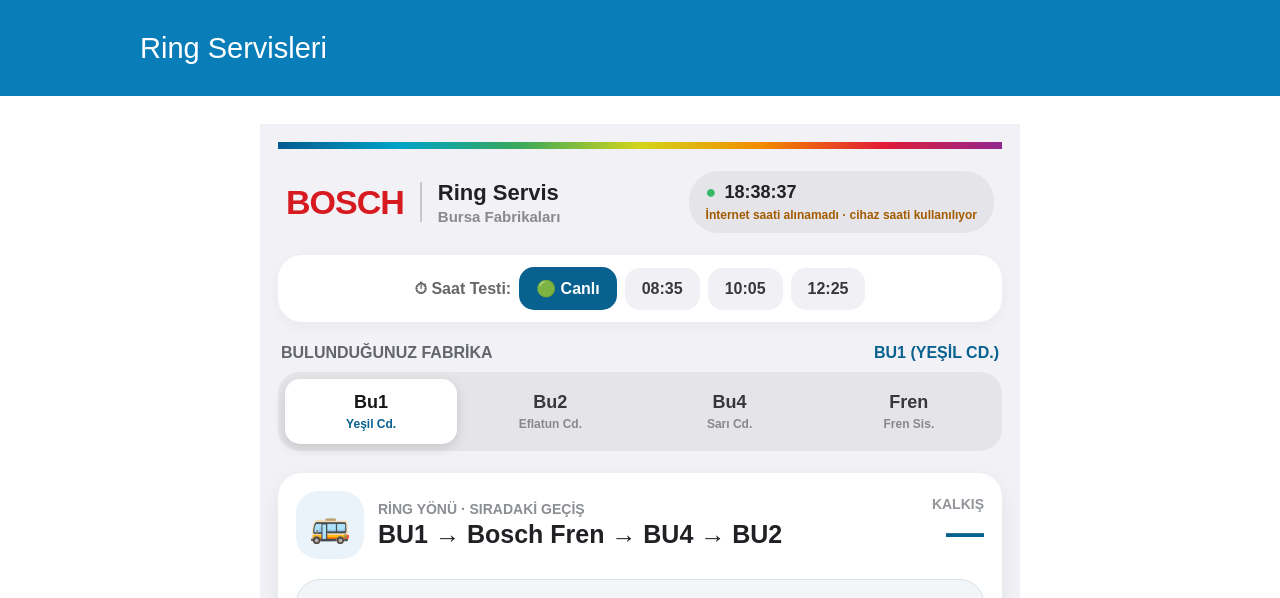
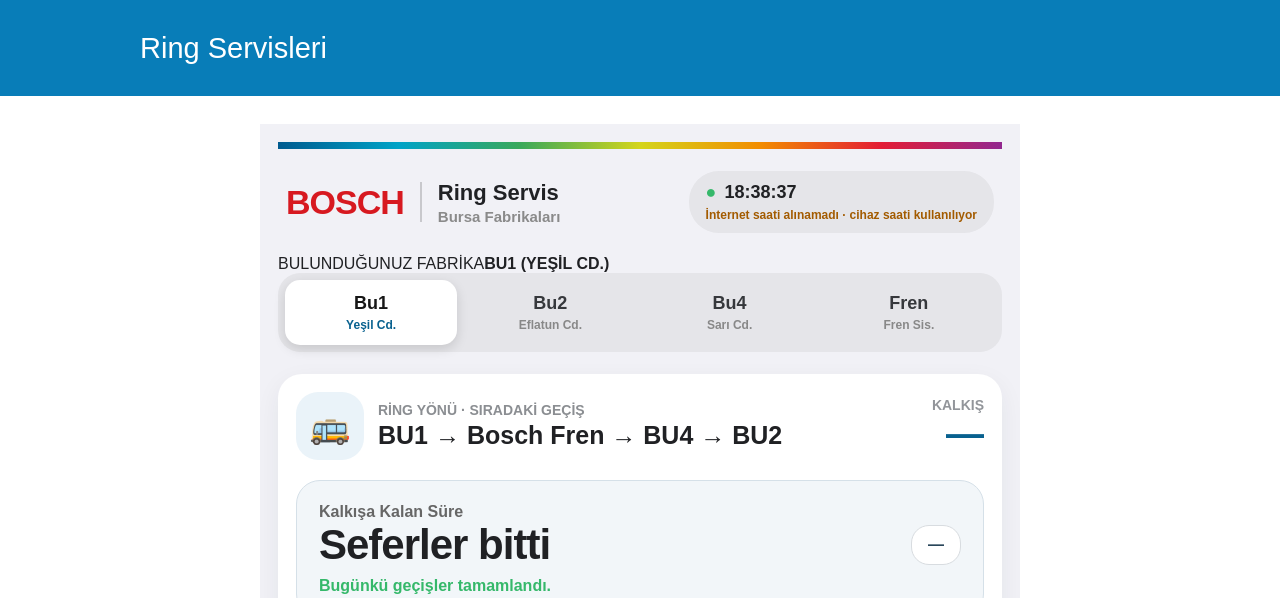
Before and after one commit to muratsert1-sys/Ring-servis-saatleri, a plain HTML site: page bosch_ring_servisleri.html in a window 1280 px wide. Shown: the top 598 px of the page. Drawn offline with nearby package versions, Linux system fonts and the light colour scheme; no server answers.

Commit message:
bosch_ring_servisleri.html

```diff
--- a/bosch_ring_servisleri.html
+++ b/bosch_ring_servisleri.html
@@ -14,13 +14,11 @@
 .rainbow{height:7px;background:linear-gradient(90deg,#005b8f,#00a3c7,#39a85b,#d4d51b,#f28c00,#e31c35,#92278f);margin:0 0 22px}
 .brand{display:flex;align-items:center;gap:16px;margin:0 8px 22px}.bosch{font-size:34px;font-weight:800;color:#d71920;letter-spacing:-1px}.brandline{height:40px;border-left:2px solid #c8c8cc}.brandname{font-size:22px;font-weight:700}.sub{font-size:15px;color:#8a8a8a;font-weight:600;margin-top:2px}.clock{margin-left:auto;background:#e5e5e9;border-radius:30px;padding:11px 17px;font-size:18px;font-weight:700;white-space:nowrap}.dot{color:var(--green);margin-right:8px}
 .panel{background:#fff;border-radius:24px;padding:18px;margin-bottom:18px;box-shadow:0 8px 24px #182b4410}
-.segment{display:flex;gap:8px;align-items:center;justify-content:center;flex-wrap:wrap;border-radius:24px;background:#fff;padding:12px;margin-bottom:22px;box-shadow:0 4px 15px #0000000a}.segment button,.factory button,.day button{border:0;border-radius:15px;padding:12px 17px;background:#f1f1f5;color:#36383c;font-weight:700;font-size:16px;cursor:pointer}.segment button.active,.factory button.active,.day button.active{background:var(--blue);color:#fff}
-.sectionhead{display:flex;justify-content:space-between;align-items:center;color:#62656b;font-weight:800;margin:12px 3px 10px}.sectionhead strong{color:var(--blue)}
-.factory{display:grid;grid-template-columns:repeat(4,1fr);gap:7px;background:#e5e5e9;padding:7px;border-radius:22px;margin-bottom:22px}.factory button{background:transparent;padding:13px 4px;font-size:18px}.factory small{display:block;font-size:12px;color:#888;margin-top:4px}.factory button.active{background:#fff;color:#171717;box-shadow:0 4px 12px #0002}.factory button.active small{color:var(--blue)}
+.factory{display:grid;grid-template-columns:repeat(4,1fr);gap:7px;background:#e5e5e9;padding:7px;border-radius:22px;margin-bottom:22px}.factory button{background:transparent;padding:13px 4px;font-size:18px;font-weight:700;color:#36383c;cursor:pointer;border:0;border-radius:15px}.factory small{display:block;font-size:12px;color:#888;margin-top:4px}.factory button.active{background:#fff;color:#171717;box-shadow:0 4px 12px #0002}.factory button.active small{color:var(--blue)}
 .routehead{display:flex;align-items:center;gap:14px}.busicon{width:68px;height:68px;border-radius:22px;background:#eaf3f9;display:grid;place-items:center;font-size:34px}.routeinfo{flex:1}.eyebrow{font-size:14px;color:#8b8e92;font-weight:800}.route{font-size:25px;font-weight:800;margin-top:3px}.depart{text-align:right}.depart span{display:block;color:#92959a;font-size:14px;font-weight:800}.depart strong{font-size:38px;color:var(--blue)}
 .countbox{margin-top:20px;background:#f2f6f9;border:1px solid #d5e0e8;border-radius:24px;padding:22px}.countlabel{font-weight:700;color:#666}.countrow{display:flex;justify-content:space-between;align-items:center;gap:10px;flex-wrap:wrap}.count{font-size:42px;font-weight:800;letter-spacing:-1px}.trip{border:1px solid #d8dce0;border-radius:18px;padding:10px 16px;background:#fff;font-weight:700;color:#29465a}.status{margin-top:8px;color:var(--green);font-weight:700}.stops{display:flex;align-items:center;gap:8px;flex-wrap:wrap;margin-top:22px}.stop{padding:11px 14px;border-radius:15px;background:#f0f0f4;font-weight:700}.stop.first{background:var(--blue);color:white}.stop.last{background:#e8f5e9;color:#387b43}.arrow{color:#999}
 .advice{font-size:16px;line-height:1.5}.advice strong{color:var(--blue)}.metrics{display:grid;grid-template-columns:repeat(3,1fr);gap:8px;margin-top:16px}.metric{background:#f7f8fa;border-radius:16px;padding:12px;text-align:center}.metric span{display:block;color:#999;font-size:12px;font-weight:700}.metric b{display:block;margin-top:4px}
-.day{display:flex;gap:8px;margin-bottom:15px}.day button{flex:1}
+.day{display:flex;gap:8px;margin-bottom:15px}.day button{border:0;border-radius:15px;padding:12px 17px;background:#f1f1f5;color:#36383c;font-weight:700;font-size:16px;cursor:pointer;flex:1}.day button.active{background:var(--blue);color:#fff}
 .list{padding:0;overflow:hidden}.row{display:flex;align-items:center;gap:14px;padding:16px 18px;border-bottom:1px solid #eee}.row:last-child{border-bottom:0}.timepill{background:#eaf3f9;color:var(--blue);font-size:20px;font-weight:800;padding:10px 13px;border-radius:14px;min-width:76px;text-align:center}.rowmain{flex:1}.rowroute{font-size:19px;font-weight:800}.rowdesc{color:#888;font-size:14px;margin-top:4px}.rowstate{color:var(--blue);font-weight:800;font-size:14px;text-align:right}.row.next{background:#eef6ff;border-left:7px solid var(--blue)}.row.past{opacity:.48}
 .note{font-size:12px;color:#85888d;line-height:1.5;margin:15px 4px}.error{color:#a35b00;font-size:12px;margin-top:5px}
 .mapwrap{height:390px;border-radius:18px;overflow:hidden;background:#e9eef1;position:relative}.mapmeta{display:flex;justify-content:space-between;gap:10px;flex-wrap:wrap;margin:0 2px 12px;color:#66717a;font-size:13px}.mapmeta b{color:var(--blue)}#ringMap{height:100%;width:100%}.vehicle-marker{background:transparent;border:0}.van{width:66px;height:38px;filter:drop-shadow(0 2px 3px #0005)}.leaflet-popup-content{font-weight:700}.maplegend{display:flex;gap:14px;flex-wrap:wrap;margin-top:10px;font-size:12px;color:#69737b}.maplegend span{display:flex;align-items:center;gap:6px}.legend-dot{width:10px;height:10px;border-radius:50%;background:#087db8;display:inline-block}.legend-line{width:18px;height:3px;background:#087db8;display:inline-block}
@@ -32,7 +30,7 @@
 <main class="wrap">
 <div class="rainbow"></div>
 <div class="brand"><div class="bosch">BOSCH</div><div class="brandline"></div><div><div class="brandname">Ring Servis</div><div class="sub">Bursa Fabrikaları</div></div><div class="clock"><span class="dot">●</span><span id="clock">Saat alınıyor…</span><div id="sync" class="error"></div></div></div>
-<div class="segment"><b style="color:#666">⏱ Saat Testi:</b><button class="active" id="liveBtn">🟢 Canlı</button><button data-test="08:35">08:35</button><button data-test="10:05">10:05</button><button data-test="12:25">12:25</button></div>
+
 <div class="sectionhead"><span>BULUNDUĞUNUZ FABRİKA</span><strong id="factoryLabel">BU1 (YEŞİL CD.)</strong></div>
 <div class="factory" id="factories">
 <button data-factory="BU1" class="active">Bu1<small>Yeşil Cd.</small></button>
@@ -40,18 +38,24 @@
 <button data-factory="BU4">Bu4<small>Sarı Cd.</small></button>
 <button data-factory="FREN">Fren<small>Fren Sis.</small></button>
 </div>
+
 <section class="panel">
 <div class="routehead"><div class="busicon">🚌</div><div class="routeinfo"><div class="eyebrow" id="routeEyebrow">BU1 ÇIKIŞLI SIRADAKİ RİNG</div><div class="route" id="routeText">Bu1 → Bu4 → Bu2</div></div><div class="depart"><span>KALKIŞ</span><strong id="departTime">--:--</strong></div></div>
 <div class="countbox"><div class="countlabel">Kalkışa Kalan Süre</div><div class="countrow"><div class="count" id="countdown">-- dk -- sn</div><div class="trip" id="tripNo">Sefer #—</div></div><div class="status" id="status">● Saat senkronizasyonu bekleniyor</div></div>
 <div class="eyebrow" style="margin-top:22px">GÜZERGÂH DURAKLARI</div><div class="stops" id="stops"><span class="stop first">Bu1 (Kalkış)</span><span class="arrow">›</span><span class="stop">Bu4 Fabrikası</span><span class="arrow">›</span><span class="stop last">Bu2 (Son Durak)</span></div>
 </section>
+
 <section class="panel"><div style="font-size:19px;font-weight:800;margin-bottom:12px">🗺️ Canlı Ring Haritası</div><div class="mapmeta"><span id="mapStatus">Harita yükleniyor…</span><b>UZTUR · 27 kişilik midibüs</b></div><div class="mapwrap"><div id="ringMap"></div></div><div class="maplegend"><span><i class="legend-dot"></i> Fabrika / durak</span><span><i class="legend-line"></i> Ring güzergâhı</span><span>🚐 Araç BU1/BU2’de bekler; BU4/Fren’de durmadan yolcu alır</span></div></section>
+
 <section class="panel"><div style="font-size:19px;font-weight:800">✨ Akıllı Ring Tavsiyesi</div><p class="advice" id="advice">Bir sonraki servis bilgisi hesaplanıyor.</p><div class="metrics"><div class="metric"><span>Yürüme Süresi</span><b id="walk">~3 dk</b></div><div class="metric"><span>Tahmini Doluluk</span><b>Rahat (bilgi yok)</b></div><div class="metric"><span>Çıkış Zamanı</span><b id="leave">--:--</b></div></div></section>
+
 <div class="sectionhead"><span id="listTitle">BU1 GÜNLÜK SEFERLERİ</span><strong id="tripCount">12 SEFER</strong></div>
 <div class="day"><button class="active" data-day="weekday">Hafta içi</button><button data-day="saturday">Cumartesi</button></div>
 <div class="panel list" id="schedule"></div>
+
 <p class="note">Saatler paylaşılan servis tarifesidir. Pazar günü servis yoktur. Güzergâh: BU1 → Bosch Fren (4 dk) → BU4 (4 dk) → BU2 (2 dk); dönüş BU2 → BU4 (2 dk) → Bosch Fren (4 dk) → BU1 (4 dk). Bosch Fren ayrı kalkış tarifesi olmayan, ringin yolcu aldığı ara duraktır. Harita yol çizgisi OpenStreetMap/OSRM verisiyle oluşturulur; araç animasyonu tarifedeki saatlere göre ilerler.</p>
 </main>
+
 <script src="https://unpkg.com/leaflet@1.9.4/dist/leaflet.js"></script>
 <script>
 const weekday={BU1:["07:55","08:40","09:25","10:10","11:00","11:45","12:30","13:40","14:20","15:05","15:55","16:40"],BU2:["08:20","09:05","09:50","10:40","11:25","12:10","12:50","14:00","14:45","15:30","16:20","17:17"]};
@@ -59,9 +63,11 @@ const saturday={BU1:["07:55","08:55","09:55","10:55","11:55","13:55","14:55"],BU
 const places={BU1:{name:"BU1 · Yeşil Cd.",lat:40.246077,lng:28.949411},FREN:{name:"Bosch Fren",lat:40.242464,lng:28.959316},BU4:{name:"BU4 · Sarı Cd.",lat:40.232127,lng:28.949572},BU2:{name:"BU2 · Eflatun Cd.",lat:40.232092,lng:28.945769}};
 const forward=["BU1","FREN","BU4","BU2"],reverse=["BU2","BU4","FREN","BU1"];
 const legMinutes={"BU1-FREN":4,"FREN-BU4":4,"BU4-BU2":2,"BU2-BU4":2,"BU4-FREN":4,"FREN-BU1":4};
-let factory="BU1",day="weekday",serverNow=null,serverPerf=0,testTime=null,map=null,vehicleMarker=null,routeLayers=[],routePaths={},mapReady=false;
+
+let factory="BU1",day="weekday",serverNow=null,serverPerf=0,map=null,vehicleMarker=null,routeLayers=[],routePaths={},mapReady=false;
 const $=id=>document.getElementById(id);
-function current(){return testTime!==null?testTime:serverNow===null?Date.now():serverNow+(performance.now()-serverPerf)}
+
+function current(){return serverNow===null?Date.now():serverNow+(performance.now()-serverPerf)}
 function fmt(ms){return new Date(ms).toLocaleTimeString("tr-TR",{timeZone:"Europe/Istanbul",hour:"2-digit",minute:"2-digit",second:"2-digit",hour12:false})}
 function getLocalParts(ms){const p=new Intl.DateTimeFormat("en-GB",{timeZone:"Europe/Istanbul",year:"numeric",month:"2-digit",day:"2-digit",hour:"2-digit",minute:"2-digit",second:"2-digit",hourCycle:"h23"}).formatToParts(new Date(ms));return Object.fromEntries(p.map(x=>[x.type,x.value]));}
 function secOfDay(ms){const p=getLocalParts(ms);return +p.hour*3600 + +p.minute*60 + +p.second;}
@@ -71,6 +77,7 @@ function makeTrips(now){const sch=todaySchedules(),trips=[];for(const dir of ["B
 function tripDuration(trip){return trip.route.slice(0,-1).reduce((n,a,i)=>n+legMinutes[a+"-"+trip.route[i+1]],0)}
 function eventList(now){const trips=makeTrips(now),events=[];for(const tr of trips){let offset=0;tr.route.forEach((code,i)=>{if(code===factory)events.push({time:tr.start+offset*60000,trip:tr,code,offset});if(i<tr.route.length-1)offset+=legMinutes[code+"-"+tr.route[i+1]];});}return events.sort((a,b)=>a.time-b.time)}
 function routeInfo(event){const r=event?.trip.route|| (factory==="BU2"?reverse:forward);return {from:r[0],to:r[r.length-1],text:r.map(x=>x==="FREN"?"Bosch Fren":x).join(" → "),route:r}}
+
 function render(){
  const now=current(),p=getLocalParts(now),weekdayName=new Date(now).toLocaleDateString("en-US",{timeZone:"Europe/Istanbul",weekday:"long"}),isSunday=weekdayName==="Sunday";
  const events=eventList(now),sec=secOfDay(now),upcoming=events.findIndex(e=>e.time>=now),next=upcoming>=0?events[upcoming]:null,info=routeInfo(next||events[0]);
@@ -86,13 +93,18 @@ function render(){
  $("schedule").innerHTML=events.map((e,i)=>{const t=fmt(e.time).slice(0,5),isNext=next===e,cls="row"+(isNext?" next":e.time<now?" past":""),direction=e.trip.dir==="BU1"?"BU1 → BU2":"BU2 → BU1";return `<div class="${cls}"><div class="timepill">${t}</div><div class="rowmain"><div class="rowroute">${direction}</div><div class="rowdesc">Sefer #${e.trip.index} · ${factory==="FREN"?"Bosch Fren geçişi":factory==="BU4"?"BU4 geçişi":"Kalkış"}</div></div><div class="rowstate">${isNext?"● Sıradaki":e.time<now?"Geçti":""}</div></div>`}).join("");
  $("clock").textContent=fmt(now);updateVehicle(now);
 }
+
 function initMap(){if(!window.L){$("mapStatus").textContent="Harita kütüphanesi yüklenemedi. İnternet bağlantısını kontrol edin.";return;}map=L.map("ringMap",{scrollWheelZoom:false}).setView([40.2394,28.9525],14);L.tileLayer("https://{s}.tile.openstreetmap.org/{z}/{x}/{y}.png",{maxZoom:19,attribution:'&copy; <a href="https://www.openstreetmap.org/copyright">OpenStreetMap</a>'}).addTo(map);
  Object.entries(places).forEach(([code,v])=>{const marker=L.circleMarker([v.lat,v.lng],{radius:7,color:"#fff",weight:2,fillColor:"#087db8",fillOpacity:1}).addTo(map);marker.bindPopup(`<b>${v.name}</b>`);});
  const svg=`<svg class="van" viewBox="0 0 120 68" xmlns="http://www.w3.org/2000/svg"><rect x="5" y="9" width="108" height="45" rx="10" fill="#fff" stroke="#253746" stroke-width="3"/><path d="M15 15h80q9 0 9 8v12H15z" fill="#cfe8f5" stroke="#7c9aaa" stroke-width="1.5"/><path d="M19 18h22v14H19zm27 0h22v14H46zm27 0h22v14H73z" fill="#6e9caf"/><text x="57" y="46" text-anchor="middle" font-size="13" font-weight="900" fill="#08618f">UZTUR</text><circle cx="29" cy="55" r="9" fill="#25313b"/><circle cx="90" cy="55" r="9" fill="#25313b"/><circle cx="29" cy="55" r="4" fill="#cbd5dc"/><circle cx="90" cy="55" r="4" fill="#cbd5dc"/></svg>`;
  vehicleMarker=L.marker([places.BU1.lat,places.BU1.lng],{icon:L.divIcon({className:"vehicle-marker",html:svg,iconSize:[66,38],iconAnchor:[33,19]}),zIndexOffset:1000}).addTo(map).bindPopup("UZTUR · 27 kişilik ring midibüsü");mapReady=true;loadRoutes();}
+
 async function getRoute(a,b){const key=a+"-"+b;if(routePaths[key])return routePaths[key];const A=places[a],B=places[b];try{const url=`https://router.project-osrm.org/route/v1/driving/${A.lng},${A.lat};${B.lng},${B.lat}?overview=full&geometries=geojson`;const r=await fetch(url);if(!r.ok)throw Error();const j=await r.json();if(!j.routes?.[0])throw Error();routePaths[key]=j.routes[0].geometry.coordinates.map(c=>L.latLng(c[1],c[0]));}catch(e){routePaths[key]=[L.latLng(A.lat,A.lng),L.latLng(B.lat,B.lng)];}return routePaths[key];}
+
 async function loadRoutes(){const needed=["BU1-FREN","FREN-BU4","BU4-BU2","BU2-BU4","BU4-FREN","FREN-BU1"];for(const key of needed){const [a,b]=key.split("-");const path=await getRoute(a,b);const line=L.polyline(path,{color:"#087db8",weight:4,opacity:.78}).addTo(map);routeLayers.push(line);}const bounds=L.latLngBounds(Object.values(places).map(x=>[x.lat,x.lng]));map.fitBounds(bounds.pad(.2));$("mapStatus").textContent="Güzergâh yüklendi · araç konumu tarife saatine göre güncellenir";updateVehicle(current());}
+
 function pointAlong(path,f){if(!path?.length)return null;if(path.length===1)return path[0];let lengths=[],total=0;for(let i=1;i<path.length;i++){const d=path[i-1].distanceTo(path[i]);lengths.push(d);total+=d;}let target=Math.max(0,Math.min(1,f))*total;for(let i=0;i<lengths.length;i++){if(target<=lengths[i])return L.latLng(path[i].lat+(path[i+1].lat-path[i].lat)*(target/lengths[i]),path[i].lng+(path[i+1].lng-path[i].lng)*(target/lengths[i]));target-=lengths[i];}return path[path.length-1];}
+
 function updateVehicle(now){
  if(!mapReady||!vehicleMarker)return;
  const trips=makeTrips(now);
@@ -113,7 +125,6 @@ function updateVehicle(now){
   $("mapStatus").textContent=`UZTUR hareket halinde · ${a==="FREN"?"Bosch Fren":a} → ${b==="FREN"?"Bosch Fren":b} · ara durakta beklemeden devam ediyor`;
   return;
  }
- // Seferler arasında araç terminalde bekler; ara duraklarda bekleme yapılmaz.
  const completed=trips.filter(tr=>now>=tr.start+tripDuration(tr)*60000).slice(-1)[0];
  if(completed){
   const terminal=completed.route[completed.route.length-1],v=places[terminal];
@@ -131,11 +142,29 @@ function updateVehicle(now){
   $("mapStatus").textContent="Bugünkü ring seferleri tamamlandı";
  }
 }
-async function sync(){const endpoints=[async()=>{const r=await fetch("https://timeapi.io/api/Time/current/zone?timeZone=UTC",{cache:"no-store"});if(!r.ok)throw 0;const v=(await r.json()).dateTime;return Date.parse(/[zZ]|[+-]\d\d:\d\d$/.test(v)?v:v+"Z")},async()=>{const r=await fetch("https://worldtimeapi.org/api/timezone/Europe/Istanbul",{cache:"no-store"});if(!r.ok)throw 0;return Date.parse((await r.json()).utc_datetime)}];for(const get of endpoints){try{const before=performance.now(),ts=await get(),after=performance.now();if(!Number.isFinite(ts))continue;serverNow=ts+(after-before)/2;serverPerf=after;const wd=new Date(serverNow).toLocaleDateString("en-US",{timeZone:"Europe/Istanbul",weekday:"long"});if(!window.dayWasChosen){day=wd==="Saturday"?"saturday":"weekday";document.querySelectorAll("[data-day]").forEach(x=>x.classList.toggle("active",x.dataset.day===day));}$("sync").textContent="İnternet saati senkronize";render();return}catch(e){}}$("sync").textContent="İnternet saati alınamadı · cihaz saati kullanılıyor";serverNow=Date.now();serverPerf=performance.now();render();}
+
+async function sync(){
+ const endpoints=[
+  async()=>{const r=await fetch("https://timeapi.io/api/Time/current/zone?timeZone=UTC",{cache:"no-store"});if(!r.ok)throw 0;const v=(await r.json()).dateTime;return Date.parse(/[zZ]|[+-]\d\d:\d\d$/.test(v)?v:v+"Z")},
+  async()=>{const r=await fetch("https://worldtimeapi.org/api/timezone/Europe/Istanbul",{cache:"no-store"});if(!r.ok)throw 0;return Date.parse((await r.json()).utc_datetime)}
+ ];
+ for(const get of endpoints){
+  try{
+   const before=performance.now(),ts=await get(),after=performance.now();
+   if(!Number.isFinite(ts))continue;
+   serverNow=ts+(after-before)/2;serverPerf=after;
+   const wd=new Date(serverNow).toLocaleDateString("en-US",{timeZone:"Europe/Istanbul",weekday:"long"});
+   if(!window.dayWasChosen){day=wd==="Saturday"?"saturday":"weekday";document.querySelectorAll("[data-day]").forEach(x=>x.classList.toggle("active",x.dataset.day===day));}
+   $("sync").textContent="İnternet saati senkronize";render();return;
+  }catch(e){}
+ }
+ $("sync").textContent="İnternet saati alınamadı · cihaz saati kullanılıyor";serverNow=Date.now();serverPerf=performance.now();render();
+}
+
 $("factories").addEventListener("click",e=>{const b=e.target.closest("button[data-factory]");if(!b)return;factory=b.dataset.factory;document.querySelectorAll("[data-factory]").forEach(x=>x.classList.toggle("active",x===b));render();if(mapReady)map.setView([places[factory].lat,places[factory].lng],15);});
 document.querySelectorAll("[data-day]").forEach(b=>b.addEventListener("click",()=>{day=b.dataset.day;window.dayWasChosen=true;document.querySelectorAll("[data-day]").forEach(x=>x.classList.toggle("active",x===b));render();}));
-document.querySelectorAll("[data-test]").forEach(b=>b.addEventListener("click",()=>{const [h,m]=b.dataset.test.split(":").map(Number),base=Date.now(),target=secOfDay(base);testTime=base+(h*3600+m*60-target)*1000;$("liveBtn").classList.remove("active");document.querySelectorAll("[data-test]").forEach(x=>x.classList.toggle("active",x===b));render();}));
-$("liveBtn").addEventListener("click",()=>{testTime=null;$("liveBtn").classList.add("active");document.querySelectorAll("[data-test]").forEach(x=>x.classList.remove("active"));render();});
+
 initMap();sync();setInterval(render,1000);setInterval(sync,15*60*1000);
 </script>
-</body></html>
+</body>
+</html>
```
